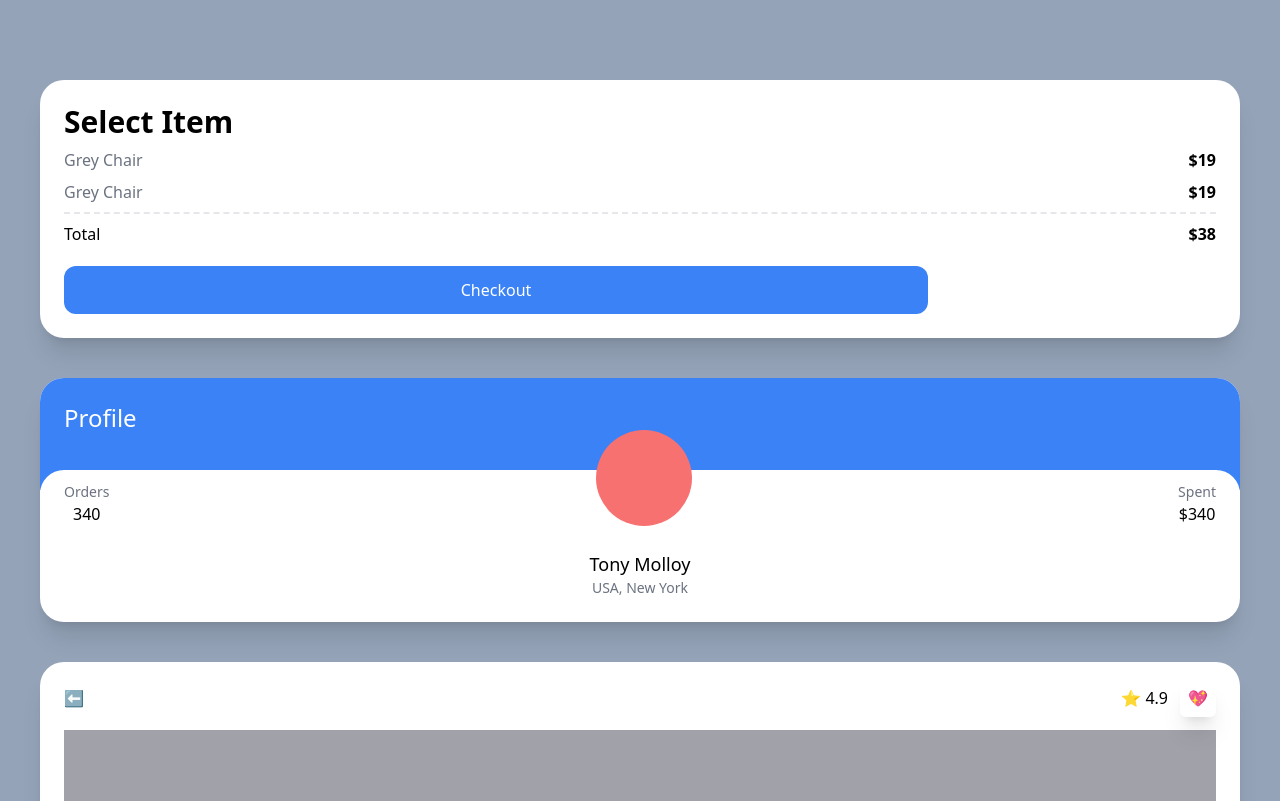
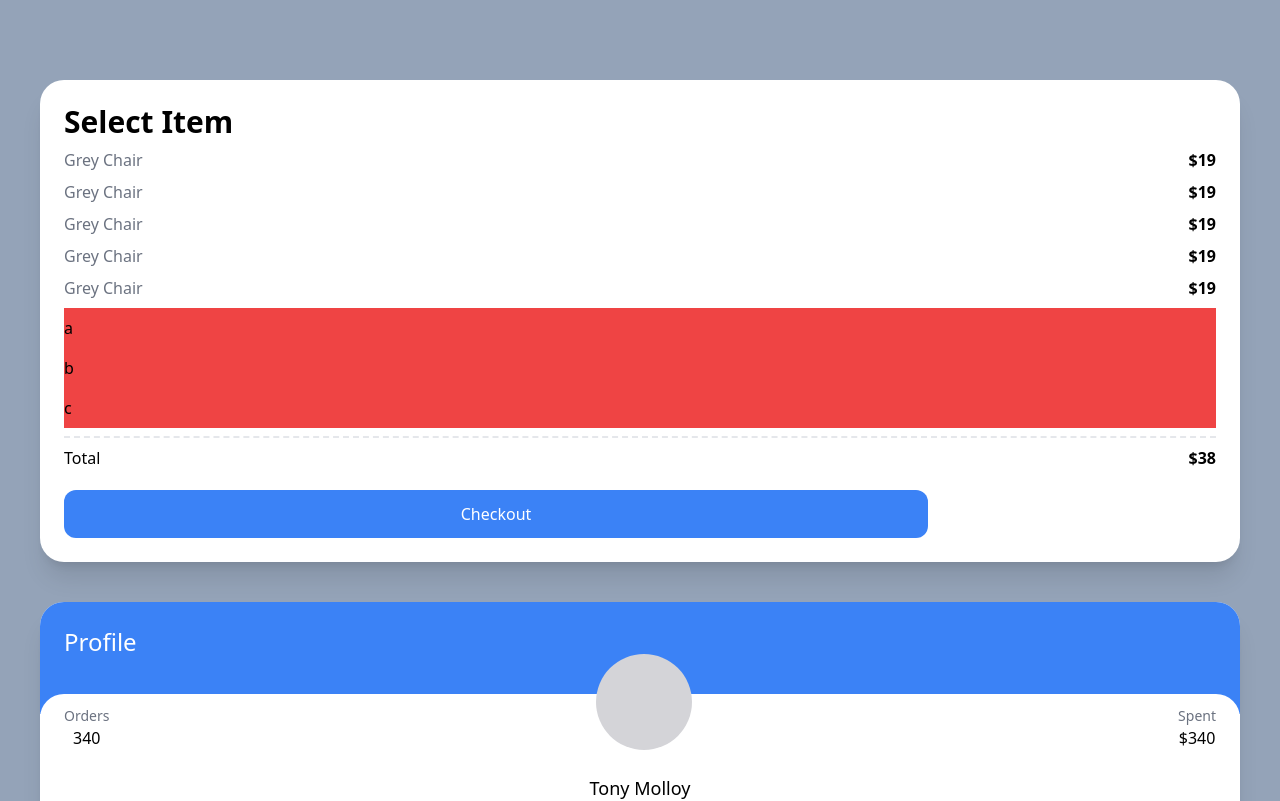
Before and after one commit to minhos3389/carrot-market, a Next.js app: page / in a window 1280 px wide. Shown: the top 801 px of the page. Built offline with nearby package versions, Linux system fonts and the light colour scheme.

Commit message:
add comments

```diff
--- a/pages/index.tsx
+++ b/pages/index.tsx
@@ -1,18 +1,49 @@
 import type { NextPage } from "next";
 
 const Home: NextPage = () => {
+  // return (
+  //   <form className="flex flex-col space-y-2  p-5">
+  //     <input
+  //       type="text"
+  //       required
+  //       placeholder="Username"
+  //       className="border p-1 peer border-gray-400 rounded-sm"
+  //     />
+  //     <span className="hidden peer-invalid:block peer-invalid:text-red-500">
+  //       This input is invalid
+  //     </span>
+  //     <span className="hidden peer-valid:block peer-valid:text-teal-500">
+  //       Awesome username
+  //     </span>
+  //     <span className="hidden peer-hover:block peer-hover:text-amber-500">
+  //       Hello
+  //     </span>
+  //     <input type="submit" value="Login" className="bg-white" />
+  //   </form>
+  // );
   return (
     <div className="bg-slate-400 py-20 px-10 grid gap-10 min-h-screen">
       <div className="bg-white p-6 rounded-3xl shadow-xl">
         <span className="font-semibold text-3xl">Select Item</span>
-        <div className="flex justify-between my-2">
+        <ul>
+          {[1, 2, 3, 4, 5].map((i) => (
+            <div key={i} className="flex justify-between my-2">
+              <span className="text-gray-500">Grey Chair</span>
+              <span className="font-semibold">$19</span>
+            </div>
+          ))}
+        </ul>
+        <ul>
+          {["a", "b", "c", ""].map((c, i) => (
+            <li className="bg-red-500 py-2 empty:hidden" key={i}>
+              {c}
+            </li>
+          ))}
+        </ul>
+        {/* <div className="flex justify-between my-2">
           <span className="text-gray-500">Grey Chair</span>
           <span className="font-semibold">$19</span>
-        </div>
-        <div className="flex justify-between">
-          <span className="text-gray-500">Grey Chair</span>
-          <span className="font-semibold">$19</span>
-        </div>
+        </div> */}
         <div className="flex justify-between mt-2 pt-2 border-t-2 border-dashed">
           <span>Total</span>
           <span className="font-semibold">$38</span>
@@ -27,7 +58,7 @@
           Checkout
         </button>
       </div>
-      <div className="bg-white overflow-hidden rounded-3xl shadow-xl">
+      <div className="bg-white overflow-hidden rounded-3xl shadow-xl group">
         <div className="bg-blue-500 p-6 pb-14">
           <span className="text-white text-2xl">Profile</span>
         </div>
@@ -37,7 +68,7 @@
               <span className="text-sm text-gray-500">Orders</span>
               <span className="font-medium">340</span>
             </div>
-            <div className="h-24 w-24 bg-red-400 rounded-full" />
+            <div className="h-24 w-24 bg-zinc-300 rounded-full group-hover:bg-red-300 transition-colors" />
             <div className="flex flex-col items-center">
               <span className="text-sm text-gray-500">Spent</span>
               <span className="font-medium">$340</span>
@@ -77,7 +108,6 @@
               </button>
             </div>
           </div>
-
           <div className="flex justify-between items-center">
             <span className="font-medium text-2xl">$450</span>
             <button className="bg-blue-500 py-2 px-8 text-xs text-center text-white rounded-lg">
```
